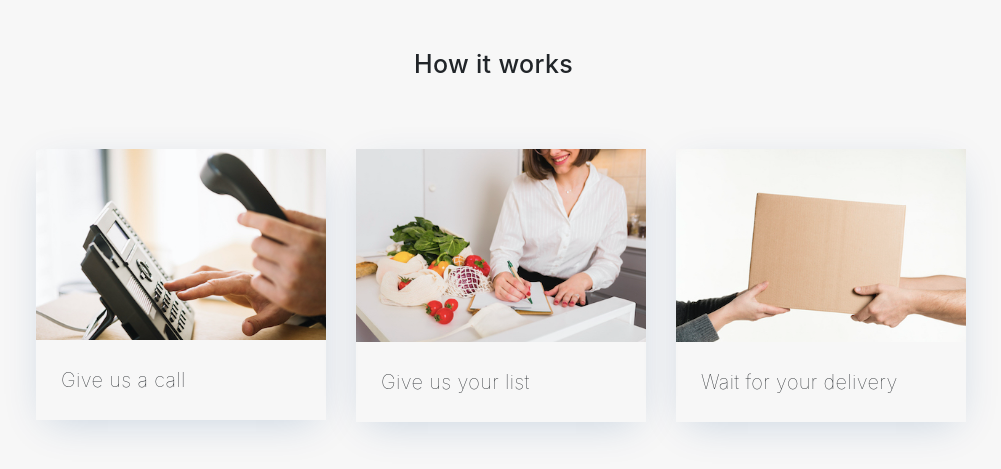
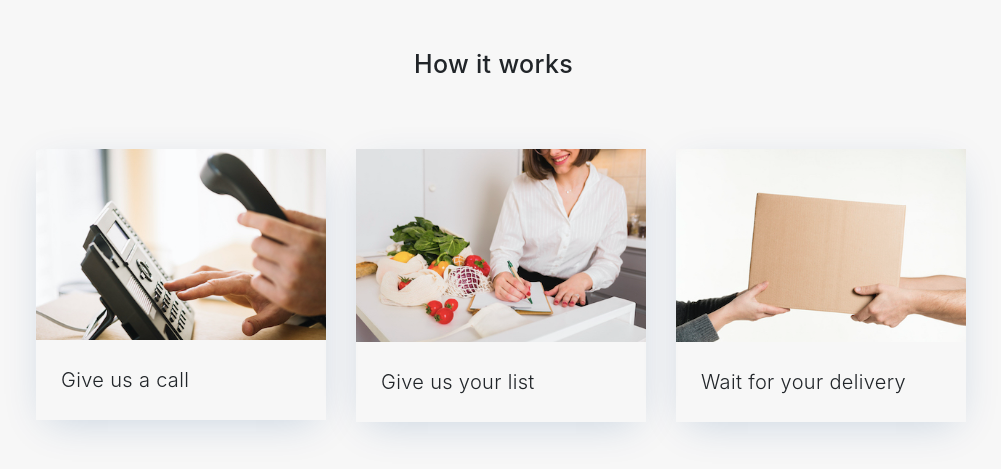
Before and after one commit to priyamarya19/prego, a Django app: page / in a window 1280 px wide. Shown: the part 2131-2600 px from the top of the page, without its empty margins (139-1140 px from the left). Run offline with Django 3.2, Linux system fonts and the light colour scheme; some libraries are stand-ins or nearby versions.

Commit message:
font-weight of stepstext

```diff
--- a/static/css/custom1.css
+++ b/static/css/custom1.css
@@ -281,7 +281,7 @@ input[type=number] {
 	font-size: 20px;
 	padding:25px;
 	color: #212529;
-	font-weight: 100;
+	font-weight: 300;
 }
 .steps-heading{
 	padding-top: 50px;
```
